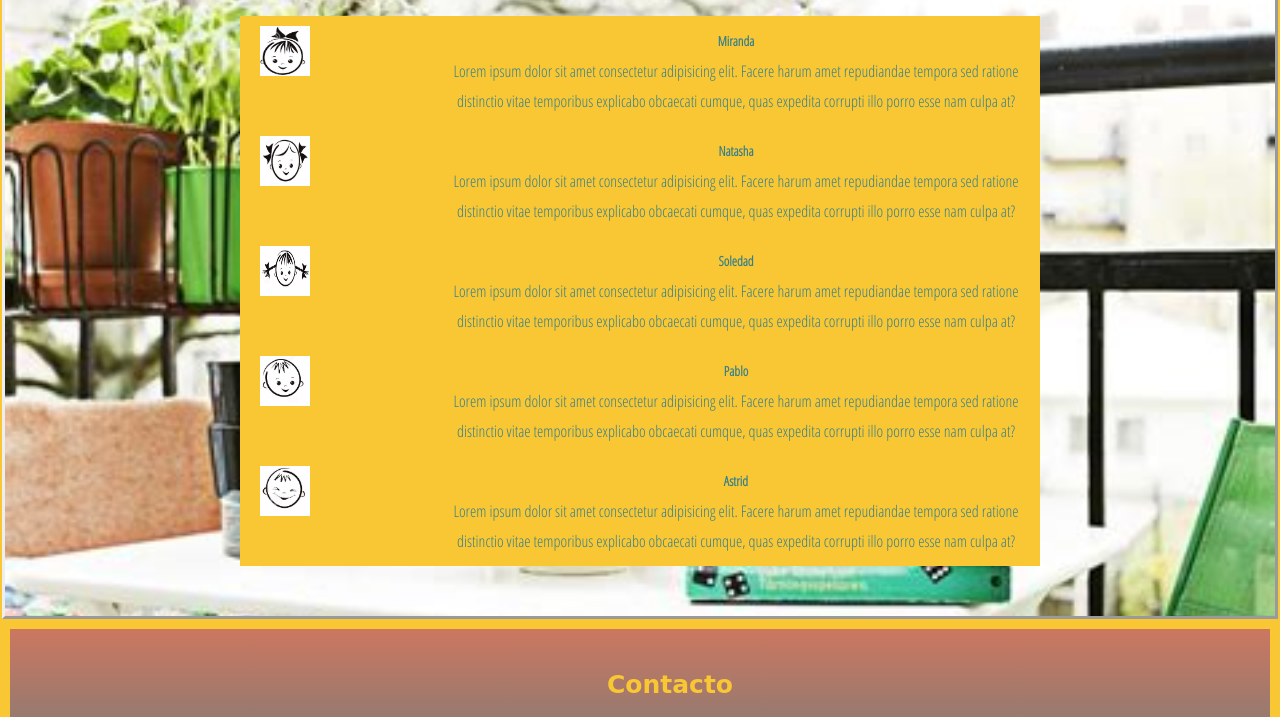
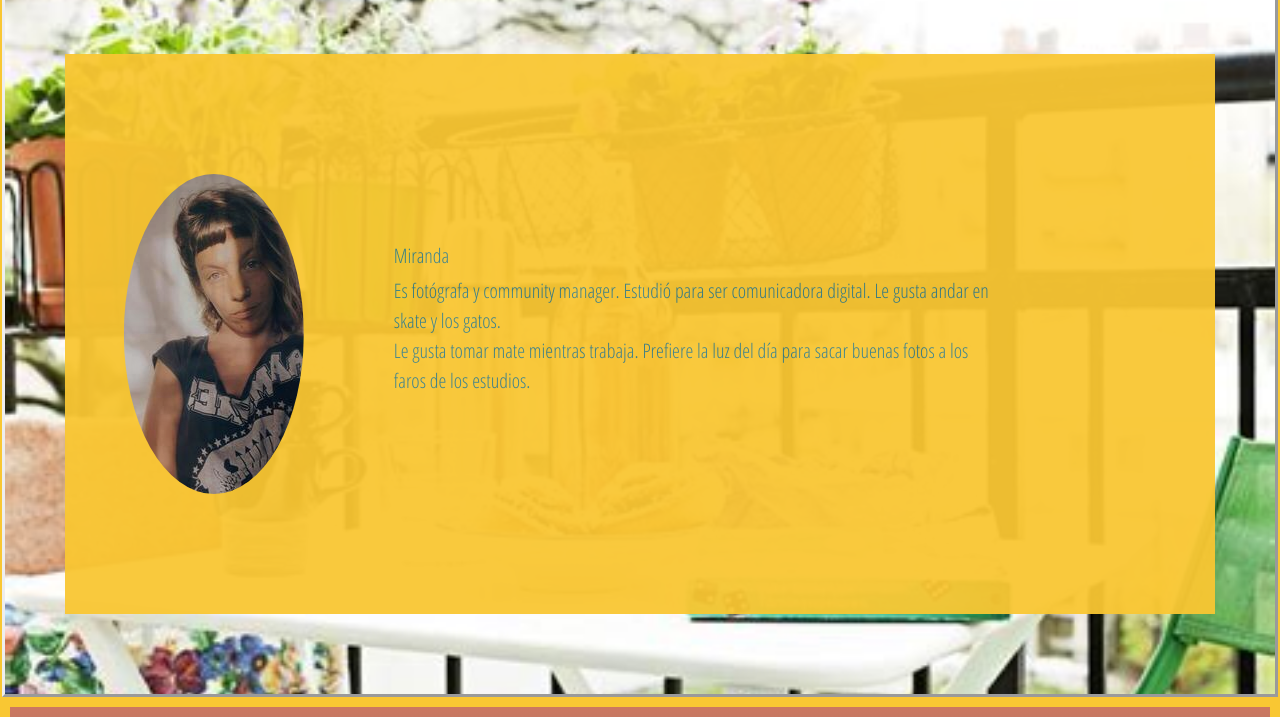
Before and after one commit to astrid-85/Terracita-MKT, a plain HTML site: page pages/equipo.html in a window 1280 px wide. Shown: the part 445-1162 px from the top of the page. Drawn offline with nearby package versions, Linux system fonts and the light colour scheme; a web font is replaced by a local one.

Commit message:
CARUSSEL SECCIÓN EQUIPO

```diff
--- a/css/styless.css
+++ b/css/styless.css
@@ -8,6 +8,7 @@
 body{
 background-color: #f9c733;
 }
+
 .encabezado{
     display: flex;
     flex-direction: column;
@@ -24,8 +25,7 @@ background-color: #f9c733;
     100% {
     opacity: 1;
     }
- }
-
+}
 
 #menu{
     color: #f9c733;
@@ -62,6 +62,8 @@ ul li a:hover {
     font-family: 'Bowlby One SC', cursive;
 
 }
+/*INICIO PAGINA PRINCIPAL*/
+
 /*main*/
 .fondo{
     display: flex;
@@ -74,8 +76,6 @@ ul li a:hover {
     background-size:cover;
     border: outset;
 }
-
-/*Pagina Inicio*/
 
 #tituloInicio{
     color: #377f8b;
@@ -90,23 +90,10 @@ ul li a:hover {
     animation-iteration-count:initial ;
  }
 
-
- @keyframes aparecer {
-    0% {
-      opacity: 0;
-    }
-    100% {
-      opacity: 1;
-    }
- }
-
-
 .principal{
     padding: 50px;
     height: auto;
-
-
-}
+    }
 
 #apartadoUno{
     background-color:#377f8b;
@@ -114,7 +101,6 @@ ul li a:hover {
     height: 300px;
     overflow: auto;
 }
-
 
 #textoPrincipal{
     font-size: 25px;
@@ -128,17 +114,7 @@ ul li a:hover {
     animation-iteration-count:inherit ;
 
  }
-
-
- @keyframes aparecer {
-    0% {
-      opacity: 0;
-    }
-    100% {
-      opacity: 1;
-    }
- }
-
+ /*FIN PAGINA PRINCIPAL*/
 
 /*footer*/
 .piePagina{
@@ -189,63 +165,49 @@ footer i{
     font-size: 35px;
 }
 
-/*Pagina Quienes Somos*/
+/*FIN FOOTER */
 
-#equipo{
-    display: grid;
-    background-color: #f9c733;
-    grid-template-columns: 20% 80%;
-    grid-template-rows: 100px 100px 100px 100px 100px;
-    grid-template-areas: "foto1 caja1"
-                         "foto2 caja2"
-                         "foto3 caja3"
-                         "foto4 caja4"
-                         "foto5 caja5";
-    column-gap: 3px;
-    row-gap: 10px;
-    width: 800px;
-    justify-content: left;
-    align-items: left;
-    margin: 50px;
-    padding-left: 20px;
-    padding-top: 10px;
-
-}
+/*INICIO PAGINA EQUIPO*/
 
 #tituloEquipo{
     color: #377f8b;
     margin-top: 30px;
     margin-bottom: 10px;
     font-family: 'Bowlby One SC', cursive;
-    text-align: center;
+    text-align: right;
 }
-#caja1, #caja2, #caja3, #caja4, #caja5{
-color:#377f8b;
-font-family: 'Open Sans Condensed', sans-serif;
-padding-left: 30px;
-padding-right: 20px;
-text-align: center;
-line-height: 30px;
+#equipo{
+    display: flex;
+    flex-direction: row;
+    align-items: center;
+    margin: 60px;
+    background-color: #f9c733;
+    opacity: 95%;
+    padding: 30px;
+    margin-bottom: 80px;
+
 }
 
-#foto1{
-    width: 100%;
-    grid-area: foto1;
-}
-#caja1{
+#cajaUno, #cajaDos, #cajaTres, #cajaCuatro, #cajaCinco{
 
-    grid-area: caja1;
-}
-#foto2{
-    width: 100%;
-    grid-area: foto2;
-}
-#caja2{
-    grid-area: caja2;
+    font-family: 'Open Sans Condensed', sans-serif;
+    font-size: 20px;
+    padding: 70px 30px 30px 10px;
+    margin: 90px;
+    text-align: left;
+    line-height: 30px;
+    color: #377f8b;
+    }
+
+#equipo img{
+    border-radius: 50%;
+    margin: 90px;
+    float: left;
 }
 
+/*FIN PAGINA EQUIPO*/
 
-/*Página Que hacemos*/
+/*INICIO PAGINA NUESTRO TRABAJO*/
 #clientes{
     display: flex;
     flex-direction: row;
@@ -258,7 +220,6 @@ line-height: 30px;
 
 }
 
-
 #texto1, #texto2{
 font-family: 'Open Sans Condensed', sans-serif;
 font-size: 20px;
@@ -269,8 +230,9 @@ line-height: 30px;
 color: #f9c733;
 }
 
+/*FIN PAGINA NUESTRO TRABAJO*/
 
-/*Pagina Planes a medida*/
+/*INICIO PAGINA PLANES*/
 #planes{
     color: #377f8b;
     margin-top: 60px;
@@ -411,7 +373,9 @@ line-height: 30px;
         background-color:#377f8b;
             }
 
-/*Pagina Contacto*/
+/*FIN PAGINA PLANES*/
+
+/*INICIO PAGINA CONTACTO*/
 
 #contacto{
     color: #377f8b;
@@ -438,3 +402,4 @@ line-height: 30px;
 input, select{
     font-family: 'Open Sans Condensed', sans-serif;
 }
+/*FIN PAGINA CONTACTO*/
--- a/pages/equipo.html
+++ b/pages/equipo.html
@@ -4,6 +4,8 @@
         <meta charset="UTF-8">
         <meta http-equiv="X-UA-Compatible" content="IE=edge">
         <meta name="viewport" content="width=device-width, initial-scale=1.0">
+        <link href="https://cdn.jsdelivr.net/npm/bootstrap@5.0.1/dist/css/bootstrap.min.css" rel="stylesheet" integrity="sha384-+0n0xVW2eSR5OomGNYDnhzAbDsOXxcvSN1TPprVMTNDbiYZCxYbOOl7+AMvyTG2x" crossorigin="anonymous">
+
         <link rel="stylesheet" href="../css/styless.css">
 
         <link rel="preconnect" href="https://fonts.gstatic.com">
@@ -33,39 +35,58 @@
          <h2 id="tituloEquipo">Equipo de Terracita</h2>
          <section id="equipo">
 
+            <div id="carouselExampleSlidesOnly" class="carousel slide" data-bs-ride="carousel">
+                <div class="carousel-inner">
+                  <div class="carousel-item active">
 
-            <div id="foto1"><img src="../img/eugenia.jpg" alt="" width="50" height="50"></div>
-            <div id="caja1">
+                    <img src="../img/mirandaFoto.jpeg" class="d-block w-20" alt="...">
+                    <div id="cajaUno">
 
-                   <h5>Miranda</h5>
-                    <p>Lorem ipsum dolor sit amet consectetur adipisicing elit. Facere harum amet repudiandae tempora sed ratione distinctio
-                        vitae temporibus explicabo obcaecati cumque, quas expedita corrupti illo porro esse nam culpa at?</p></div>
+                        <h5>Miranda</h5>
+                         <p>Es fotógrafa y community manager. Estudió para ser comunicadora digital. Le gusta andar en skate y los gatos. <br>
+                        Le gusta tomar mate mientras trabaja. Prefiere la luz del día para sacar buenas fotos a los faros de los estudios.</p></div>
+                    </div>
+                  <div class="carousel-item">
+                    <img src= "../img/natFoto.jpeg" class="d-block w-20" alt="...">
+                    <div id="cajaDos">
 
-            <div id="foto2"><img src="../img/natasha.jpg" alt="foto1" width="50" height="50"></div>
-            <div id="caja2">
+                        <h5>Natasha</h5>
+                        <p> Es community manager antes de saber de la profesión. Estudió asesoramiento de imagen, y les gusta andar en joggins.<br>
+                            Su perrita Lana y su gata Paz son su compañía cuando trabaja. Le gusta estar con amigas y amigos para pasar un buen rato.
+                        </p>
+                        </div>
+                </div>
+                  <div class="carousel-item">
+                    <img src= "../img/Pablofoto.jpeg" class="d-block w-20" alt="...">
+                    <div id="cajaCuatro">
+                        <h5>Pablo</h5>
+                        <p>Es cocinero y traductor de inglés. Estudió comunicación digital, y ahí encontró su pasión por el diseño. <br>
+                        Cuando trabaja junto a Milka su perrita disfruta escuchando música. Cuando trabajamos en las reuniones TERRACITA, a veces hace waffles.</p></div>
 
-                    <h5>Natasha</h5>
-                    <p>Lorem ipsum dolor sit amet consectetur adipisicing elit. Facere harum amet repudiandae tempora sed ratione distinctio
-                        vitae temporibus explicabo obcaecati cumque, quas expedita corrupti illo porro esse nam culpa at?</p> </div>
+                </div>
+                  <div class="carousel-item">
+                    <img src= "../img/soleFoto.jpeg" class="d-block w-20" alt="...">
+                    <div id="cajaTres">
+                        <h5>Soledad</h5>
+                        <p>Es diseñadora y creadora de marcas. Estudió comunicación digital en la UNLP. <br>
+                        Tiene cuatro perrito: Furia, Rúcula y Almendra, uno se llama Abrojo por que nunca se les despega. Ama reciclar, y les guta cuidar el medioambiente.
+                    Sabe como sintetizar las lluvias de ideas que a veces le caen encima. </p></div>
+                  </div>
+                  <div class="carousel-item">
+                    <img src= "../img/astridfoto.jpeg" class="d-block w-20" alt="...">
+                    <div id="cajaCinco">
+                        <h5>Astrid</h5>
+                        <p>Es comunicadora digital. Estudió profesorado de Historia. En TERRACITA, encontró su camino para crear contenidos, desde el desarrollo web es una de sus pasiones. <br>
+                            A veces hace radio, a veces da clases. Todo lo que sea para comunicar mejor.
+                        </p>
+                    </div>
 
-            <div id="foto3"><img src="../img/soledad.jpg" alt="" width="50" height="50"></div>
-            <div id="caja3">
-                    <h5>Soledad</h5>
-                    <p>Lorem ipsum dolor sit amet consectetur adipisicing elit. Facere harum amet repudiandae tempora sed ratione distinctio
-                    vitae temporibus explicabo obcaecati cumque, quas expedita corrupti illo porro esse nam culpa at?</p></div>
 
-            <div id="foto4"><img src="../img/pablo.jpg" alt="" width="50" height="50"></div>
-            <div id="caja4">
-                    <h5>Pablo</h5>
-                    <p>Lorem ipsum dolor sit amet consectetur adipisicing elit. Facere harum amet repudiandae tempora sed ratione distinctio
-                    vitae temporibus explicabo obcaecati cumque, quas expedita corrupti illo porro esse nam culpa at?</p></div>
+                </div>
+                </div>
+              </div>
 
-            <div id="foto5"><img src="../img/astrid.jpg" alt="" width="50" height="50"></div>
-            <div id="caja5">
-                    <h5>Astrid</h5>
-                    <p>Lorem ipsum dolor sit amet consectetur adipisicing elit. Facere harum amet repudiandae tempora sed ratione distinctio
-                        vitae temporibus explicabo obcaecati cumque, quas expedita corrupti illo porro esse nam culpa at?</p>
-                </div>
+
 
         </section>
         </main>
@@ -97,5 +118,7 @@
 
         </footer>
 
+        <script src="https://cdn.jsdelivr.net/npm/bootstrap@5.0.1/dist/js/bootstrap.bundle.min.js" integrity="sha384-gtEjrD/SeCtmISkJkNUaaKMoLD0//ElJ19smozuHV6z3Iehds+3Ulb9Bn9Plx0x4" crossorigin="anonymous"></script>
+
 </body>
 </html>
```
Also changed, not shown: index.html (+3 -0 lines), img/Pablofoto.jpeg (added), img/astridfoto.jpeg (added), img/mirandaFoto.jpeg (added), img/natFoto.jpeg (added), img/soleFoto.jpeg (added), 1 other file.
